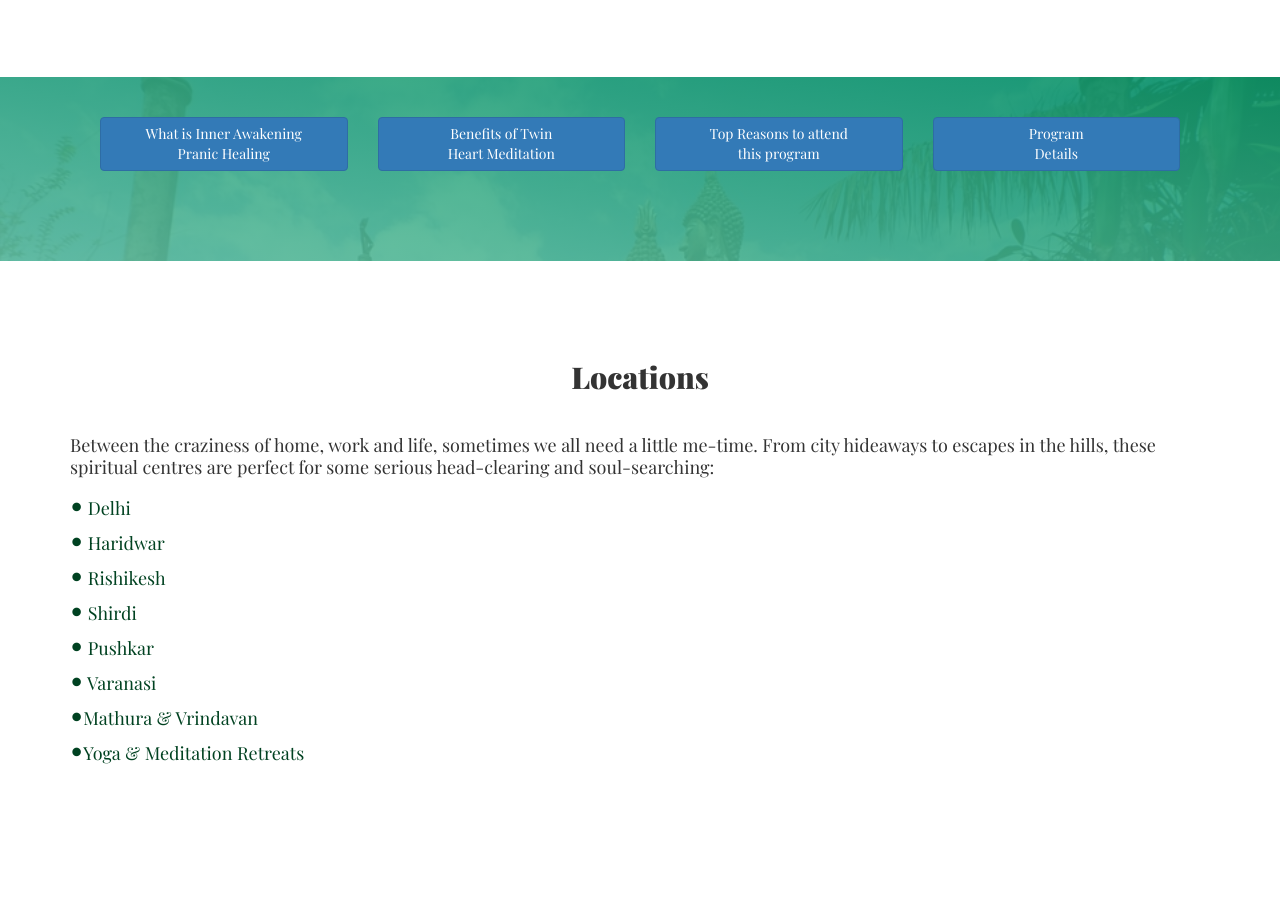
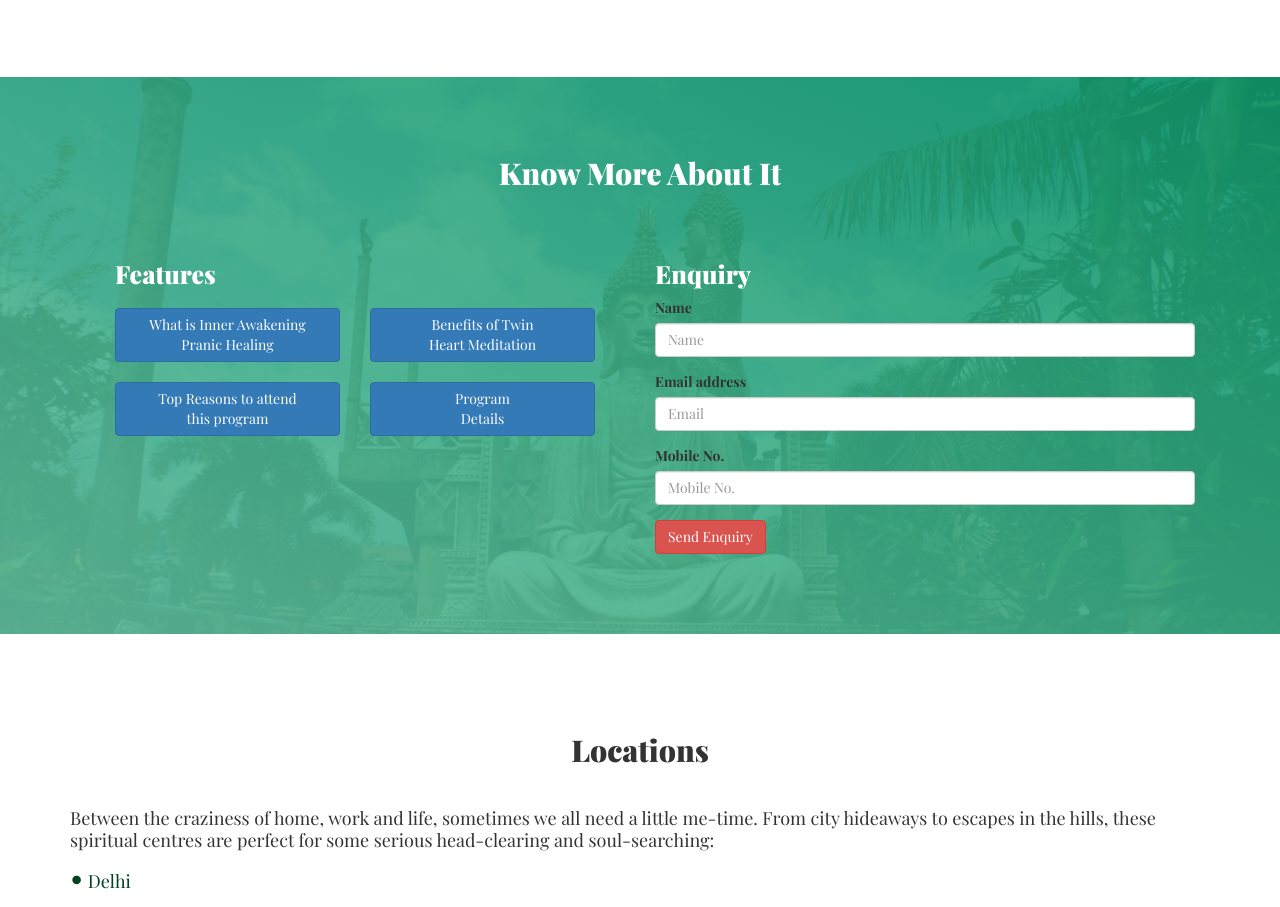
Before and after one commit to pras75299/MagicalLandingpage, a website: page index.html in a window 1280 px wide. Shown: the part 1150-2057 px from the top of the page. Before the commit the page ends 1998 px from the top, so only its background shows below. Drawn offline with nearby package versions, Linux system fonts and the light colour scheme; a web font is replaced by a local one.

Commit message:
Change sturucture of Feature section add a new form in right side and add flexbox for buttons to make them equal width

```diff
--- a/index.html
+++ b/index.html
@@ -61,28 +61,56 @@
 
     <section class="section-features">
         <div class="container">
-                <div class="col-md-12">
-                        <div class="col-md-3">
+                <h2>Know More About It</h2>
+                <div class="col-md-6 colsmclass1">
+                    <h3>
+                            Features
+                    </h3>
+                    <div class="col-md-12">
+                        <div class="col-md-6">
                             <div class="reasonsfact text-center">
                                   <button class="btn btn-primary" data-toggle="modal" data-target="#myModal1">What is Inner Awakening <br> Pranic Healing </button>
                             </div>
 
                         </div>
-                        <div class="col-md-3">
+                        <div class="col-md-6">
                             <div class="reasonsfact text-center">
                                   <button class="btn btn-primary" data-toggle="modal" data-target="#myModal2"> Benefits of Twin <br>Heart Meditation</button>
                             </div>
                         </div>
-                        <div class="col-md-3">
+                        <div class="col-md-6">
                             <div class="reasonsfact text-center">
                                    <button class="btn btn-primary" data-toggle="modal" data-target="#myModal3">Top Reasons to attend<br> this program</button>
                             </div>
                         </div>
-                        <div class="col-md-3">
+                        <div class="col-md-6">
                             <div class="reasonsfact text-center">
                                    <button class="btn btn-primary" data-toggle="modal" data-target="#myModal4">Program <br>Details</button>
                             </div>
                         </div>
+                    </div>
+                </div>
+
+
+                <div class="col-md-6 colsmclass2">
+                    <h3>Enquiry</h3>
+                        <form>
+                                <div class="form-group">
+                                        <label for="">Name</label>
+                                        <input type="text" class="form-control" id="" placeholder="Name">
+                                      </div>
+                                <div class="form-group">
+                                  <label for="">Email address</label>
+                                  <input type="email" class="form-control" id="" placeholder="Email">
+                                </div>
+                                <div class="form-group">
+                                  <label for="">Mobile No.</label>
+                                  <input type="tel" class="form-control" id="" placeholder="Mobile No.">
+                                </div>
+
+
+                                <button type="submit" class="btn btn-danger">Send Enquiry</button>
+                              </form>
                 </div>
         </div>
     </section>
```
